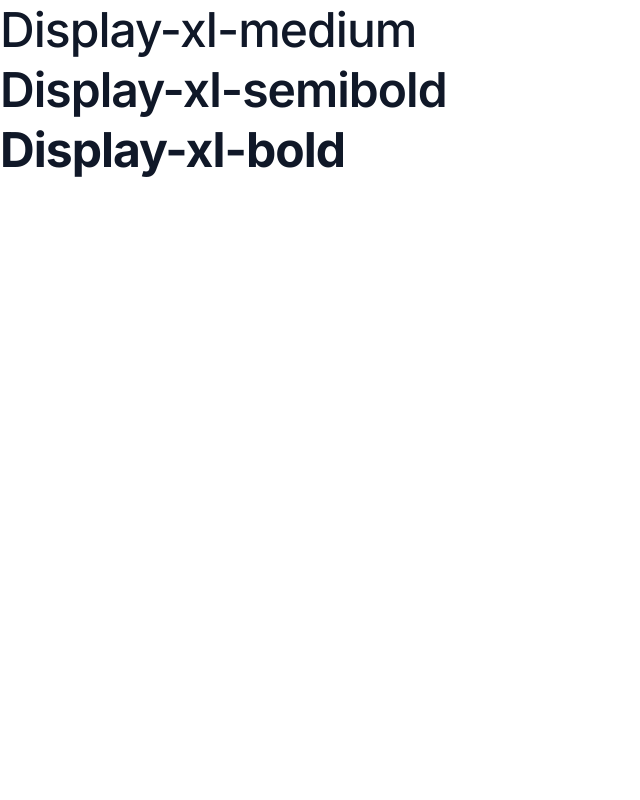
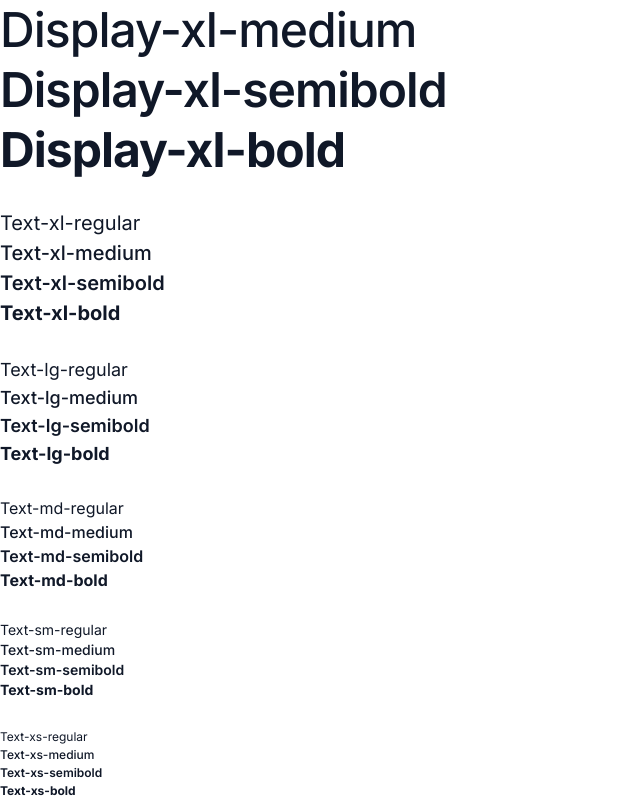
Before and after one commit to emilsultanov/112-med, a Next.js app: page / in a window 1280 px wide. Shown: the part 764-1564 px from the top of the page, without its empty margins (0-640 px from the left). Before the commit the page ends 944 px from the top, so only its background shows below. Built offline with nearby package versions, Linux system fonts and the light colour scheme.

Commit message:
Add custom styles to Text component

```diff
--- a/src/app/page.tsx
+++ b/src/app/page.tsx
@@ -1,5 +1,6 @@
 
 import {Display} from "@/components/Display";
+import {Text} from "@/components/Text";
 
 export default function Home() {
   return (
@@ -22,6 +23,36 @@ export default function Home() {
         <Display tag={'h1'} size={'lg'} variant={'semibold'}>Display-xl-semibold</Display>
         <Display tag={'h1'} size={'lg'} variant={'bold'}>Display-xl-bold</Display>
       </div>
+      <div className={'mb-7'}>
+        <Text size={'xl'} variant={'regular'}>Text-xl-regular</Text>
+        <Text size={'xl'} variant={'medium'}>Text-xl-medium</Text>
+        <Text size={'xl'} variant={'semibold'}>Text-xl-semibold</Text>
+        <Text size={'xl'} variant={'bold'}>Text-xl-bold</Text>
+      </div>
+      <div className={'mb-7'}>
+        <Text size={'lg'} variant={'regular'}>Text-lg-regular</Text>
+        <Text size={'lg'} variant={'medium'}>Text-lg-medium</Text>
+        <Text size={'lg'} variant={'semibold'}>Text-lg-semibold</Text>
+        <Text size={'lg'} variant={'bold'}>Text-lg-bold</Text>
+      </div>
+      <div className={'mb-7'}>
+        <Text size={'md'} variant={'regular'}>Text-md-regular</Text>
+        <Text size={'md'} variant={'medium'}>Text-md-medium</Text>
+        <Text size={'md'} variant={'semibold'}>Text-md-semibold</Text>
+        <Text size={'md'} variant={'bold'}>Text-md-bold</Text>
+      </div>
+      <div className={'mb-7'}>
+        <Text size={'sm'} variant={'regular'}>Text-sm-regular</Text>
+        <Text size={'sm'} variant={'medium'}>Text-sm-medium</Text>
+        <Text size={'sm'} variant={'semibold'}>Text-sm-semibold</Text>
+        <Text size={'sm'} variant={'bold'}>Text-sm-bold</Text>
+      </div>
+      <div className={'mb-7'}>
+        <Text size={'xs'} variant={'regular'}>Text-xs-regular</Text>
+        <Text size={'xs'} variant={'medium'}>Text-xs-medium</Text>
+        <Text size={'xs'} variant={'semibold'}>Text-xs-semibold</Text>
+        <Text size={'xs'} variant={'bold'}>Text-xs-bold</Text>
+      </div>
     </div>
   )
 }
--- a/src/components/Display/Display.tsx
+++ b/src/components/Display/Display.tsx
@@ -42,9 +42,9 @@ const displayStyles = cva(
 );
 
 export function Display(props: DisplayProps) {
-	const {tag, size, variant, children, className} = props;
+	const {tag, size, variant, children, className, ...rest} = props;
 	const Tag = tag ?? 'h6';
 	return(
-		<Tag className={cn(displayStyles({size, variant, className}))}>{children}</Tag>
+		<Tag className={cn(displayStyles({size, variant, className}))} {...rest}>{children}</Tag>
 	)
 }
--- a/src/components/Text/Text.tsx
+++ b/src/components/Text/Text.tsx
@@ -1,5 +1,6 @@
 import {HTMLAttributes, PropsWithChildren} from "react";
 import {cva} from "class-variance-authority";
+import {cn} from "@/lib/utils";
 
 
 export type TextSizes = 'xs' | 'sm' | 'md' | 'lg' | 'xl';
@@ -13,22 +14,21 @@ type TextProps = PropsWithChildren<HTMLAttributes<HTMLParagraphElement>> & {
 
 
 const textStyles = cva(
-	'',
+	'not-italic text-gray-900',
 	{
 		variants:{
 			size:{
-				xs: '',
-				sm: '',
-				md: '',
-				lg: '',
-				xl: '',
-				'2xl': ''
+				xs: 'text-xs leading-18',
+				sm: 'text-sm',
+				md: 'text-base',
+				lg: 'text-lg',
+				xl: 'text-xl leading-30',
 			},
 			variant: {
-				regular: '',
-				medium: '',
-				semibold: '',
-				bold: ''
+				regular: 'font-normal',
+				medium: 'font-medium',
+				semibold: 'font-semibold',
+				bold: 'font-bold'
 			}
 		},
 		defaultVariants: {
@@ -40,8 +40,8 @@ const textStyles = cva(
 
 
 export function Text(props: TextProps){
-	const {size, variant, children} = props;
+	const {size, variant, children, className, ...rest} = props;
 	return(
-		<p>{children}</p>
+		<p className={cn(textStyles({size, variant, className}))}>{children}</p>
 	)
 }
--- a/tailwind.config.ts
+++ b/tailwind.config.ts
@@ -9,6 +9,8 @@ const config: Config = {
   theme: {
     extend: {
       lineHeight:{
+        '18': '18px',
+        '30': '30px',
         '44': '44px',
         '60': '60px',
         '72': '72px',
```
